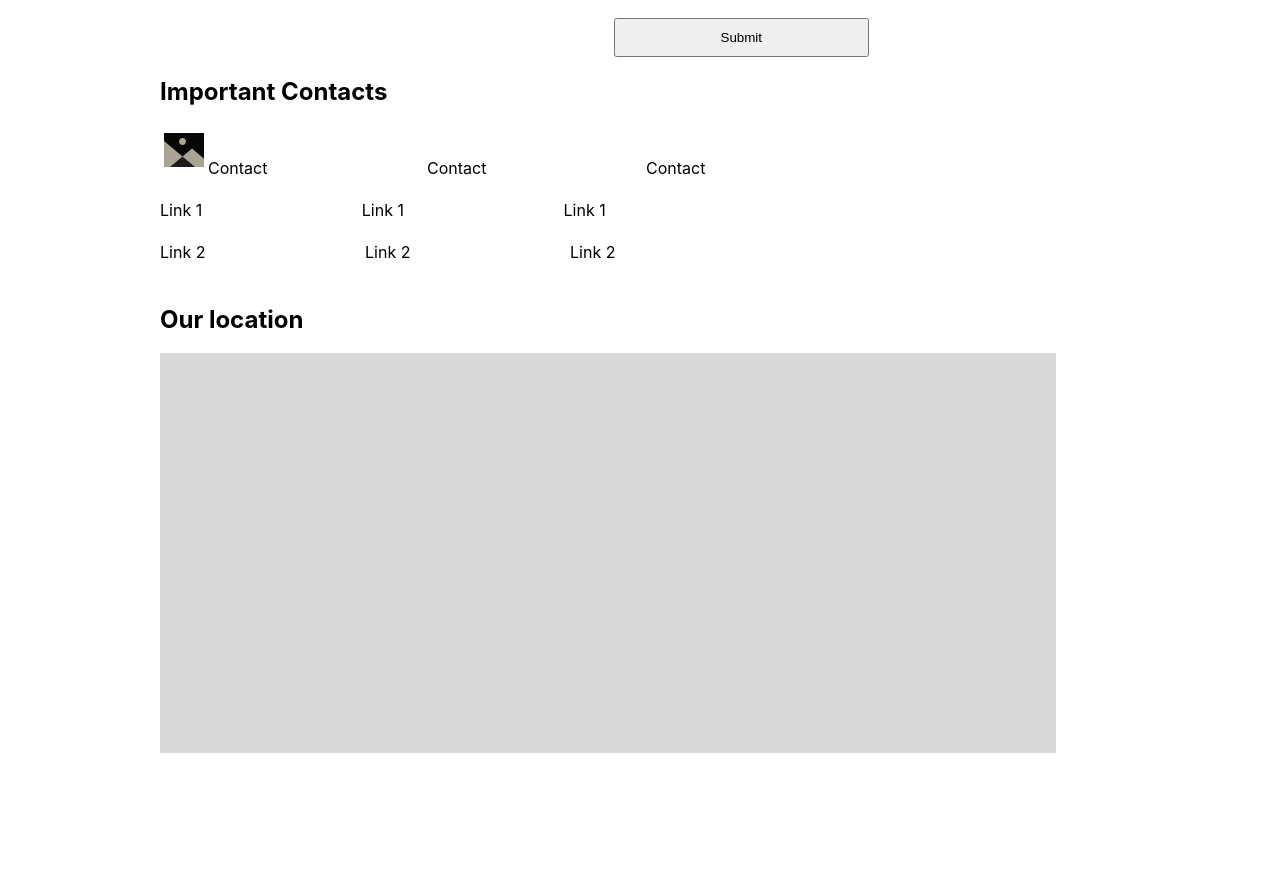
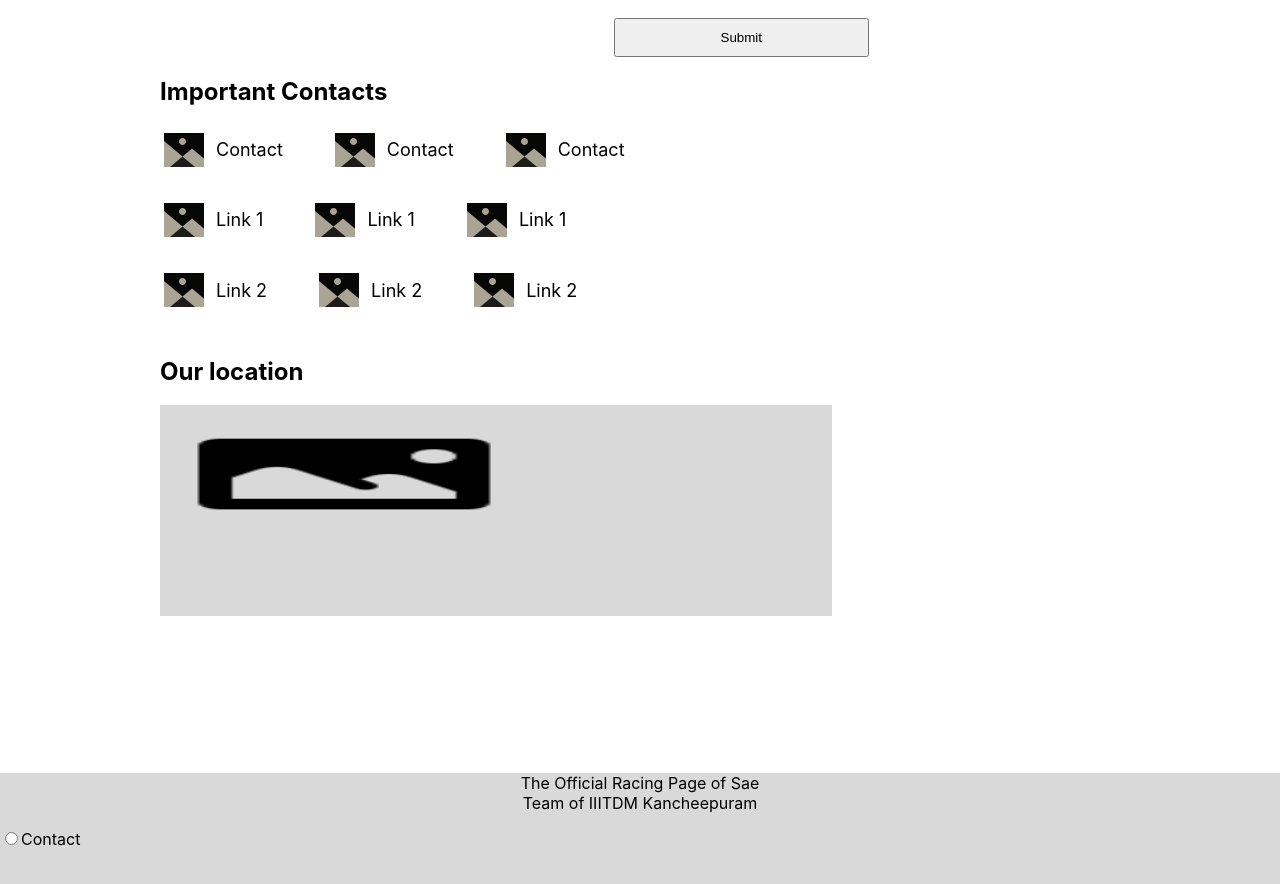
Before and after one commit to karthik825/contactpage, a React (Create React App) app: page / in a window 1280 px wide. Shown: the part 504-1388 px from the top of the page. Built offline with nearby package versions, Linux system fonts and the light colour scheme.

Commit message:
image icon labeled

```diff
--- a/src/App.css
+++ b/src/App.css
@@ -116,23 +116,27 @@ nav ul li a {
   }
 
   .row{
+    display: flex;
+    align-items: center;
     padding-bottom: 2%;
     padding-right:5%;
   }
-
+/*
   .row label{
     padding-right:15%;
-  }
+    align-content: center;
+    align-items:center;
+  } */
 
   .location{
     padding-left:20vb;
   }
 
   .gallery{
-    width:80%;
-    height:50vh;
+    width:60%;
+    height:50%;
     background-color: #D9D9D9;
-    margin-bottom: 40vh;
+    /* margin-bottom: 40vh; */
   }
   .downcontent{
     width:100%;
@@ -159,7 +163,18 @@ nav ul li a {
   /* .paragraph{
     text-align: center;
   } */
+.label{
+  margin-left: 0.5rem;
+  padding-right: 3rem;
+  font-size: large;
+}
 
-  .round-image{
-    border-radius:5%;
-  }
+.gallery img{
+  height:50%;
+  width:50%;
+  padding-left: 1rem;
+  padding-top: 1rem;
+  align-items: center;
+  display: flex;
+  align-content: center;
+}
--- a/src/App.jsx
+++ b/src/App.jsx
@@ -1,6 +1,7 @@
 import React from 'react';
 import './App.css';
 import computerImage from './icon.png';
+import location from './location.png'
 
 import Home from './components/Home';
 import About from './components/About';
@@ -54,28 +55,32 @@ function App() {
           <h2>Important Contacts</h2>
           <div className="row">
           {/* <input type="radio" id="option1" name="option" /> */}
-          <img src={computerImage} alt='roundimage' className='round-image' />
-          <label htmlFor="option1">Contact</label>
+          <img src={computerImage} alt='roundimage'/>
+          <span className='label'>Contact</span>
+          <img src={computerImage} alt='roundimage'/>
+          <span className='label'>Contact</span>
+          <img src={computerImage} alt='roundimage'/>
+          <span className='label'>Contact</span>
           {/* <input type="radio" id="option2" name="option" /> */}
-          <label htmlFor="option2">Contact</label>
+          {/* <label htmlFor="option2">Contact</label>
           {/* <input type="radio" id="option3" name="option" /> */}
-          <label htmlFor="option3">Contact</label>
+           {/* <label htmlFor="option3">Contact</label>  */}
         </div>
         <div className="row">
-          {/* <input type="radio" id="option4" name="option" /> */}
-          <label htmlFor="option4">Link 1</label>
-          {/* <input type="radio" id="option5" name="option" /> */}
-          <label htmlFor="option5">Link 1</label>
-          {/* <input type="radio" id="option6" name="option" /> */}
-          <label htmlFor="option6">Link 1</label>
+        <img src={computerImage} alt='roundimage'/>
+          <span className='label'>Link 1</span>
+          <img src={computerImage} alt='roundimage'/>
+          <span className='label'>Link 1</span>
+          <img src={computerImage} alt='roundimage'/>
+          <span className='label'>Link 1</span>
         </div>
         <div className="row">
-          {/* <input type="radio" id="option4" name="option" /> */}
-          <label htmlFor="option4">Link 2</label>
-          {/* <input type="radio" id="option5" name="option" /> */}
-          <label htmlFor="option5">Link 2</label>
-          {/* <input type="radio" id="option6" name="option" /> */}
-          <label htmlFor="option6">Link 2</label>
+        <img src={computerImage} alt='roundimage'/>
+          <span className='label'>Link 2</span>
+          <img src={computerImage} alt='roundimage'/>
+          <span className='label'>Link 2</span>
+          <img src={computerImage} alt='roundimage'/>
+          <span className='label'>Link 2</span>
         </div>
 
 
@@ -83,6 +88,7 @@ function App() {
         <div className='location'>
           <h2>Our location</h2>
           <div className='gallery'>
+          <img src={location} alt='roundimage'/>
 
             {/* <img src="" alt='image'>IMAGE</img> */}
           </div>
```
Also changed, not shown: src/location.png (added).
